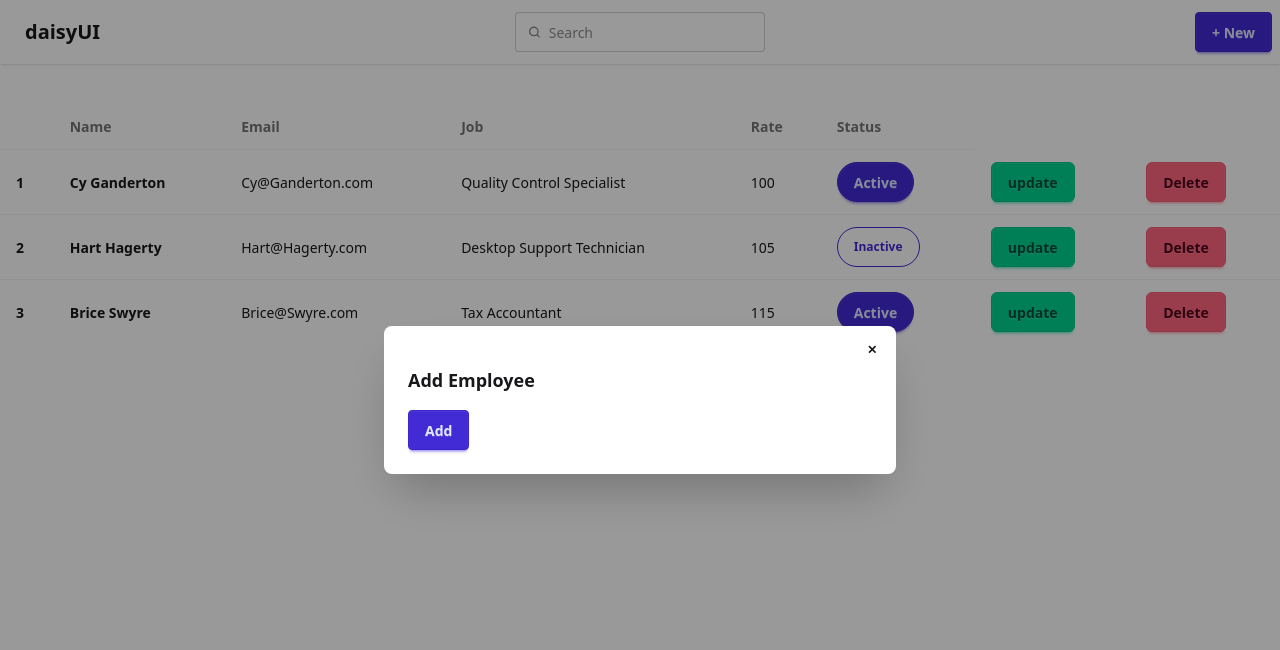
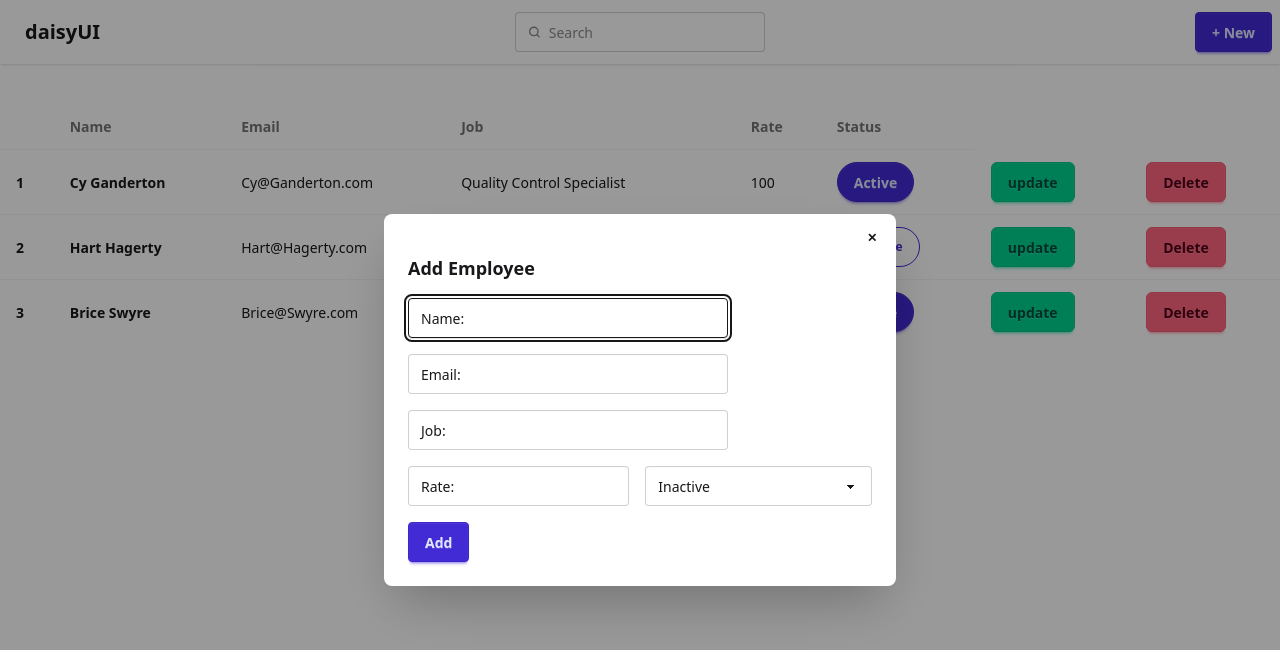
Before and after one commit to Imi-Nkateko/crud-app, a React (Vite) app in the folder client/: page / in a window 1280 px wide. Both pictures are taken after a click on the link "+ New". Shown: the top 650 px of the page. Built offline with nearby package versions, Linux system fonts and the light colour scheme.

Commit message:
useEffect to open and close modal

```diff
--- a/client/src/components/ModalForm.jsx
+++ b/client/src/components/ModalForm.jsx
@@ -1,30 +1,108 @@
-import React from "react";
+import React, { useEffect, useRef, useState } from "react";
 
-const ModalForm = ({ isOpen, onClose, mode, onSubmit }) => {
+const ModalForm = ({ isOpen, onClose, mode }) => {
+  const [name, setName] = useState("");
+  const [email, setEmail] = useState("");
+  const [job, setJob] = useState("");
+  const [rate, setRate] = useState("");
+  const [status, setStatus] = useState(false);
+  const modalRef = useRef(null);
+
+  useEffect(() => {
+    if (isOpen) {
+      modalRef.current?.showModal()
+    } else {
+      modalRef.current?.close();
+    }
+  }, [isOpen]);
+
+  const handleStatusChange = (e) => {
+    setStatus(e.target.value === "Active");
+  };
+
+  const handleSubmit = (e) => {
+    e.preventDefault();
+    console.log("Form submitted!");
+
+    onClose();
+  };
+
   return (
-    <>
-      {/* You can open the modal using document.getElementById('ID').showModal() method */}
-
-      <dialog id="my_modal_3" className="modal" open={isOpen}>
+    <dialog ref={modalRef} className="modal">
       <div className="modal-box">
         <h3 className="font-bold text-lg py-4">
           {mode === "edit" ? "Edit Employee" : "Add Employee"}
         </h3>
         <form method="dialog">
-            {/* if there is a button in form, it will close the modal */}
-            <button className="btn btn-sm btn-circle btn-ghost absolute right-2 top-2">
+          <label className="input mb-4 input-bordered flex items-center gap-2">
+            Name:
+            <input
+              type="text"
+              className="grow"
+              value={name}
+              onChange={(e) => setName(e.target.value)}
+            />
+          </label>
+
+          <label className="input mb-4 input-bordered flex items-center gap-2">
+            Email:
+            <input
+              type="email"
+              className="grow"
+              value={email}
+              onChange={(e) => setEmail(e.target.value)}
+            />
+          </label>
+
+          <label className="input mb-4 input-bordered flex items-center gap-2">
+            Job:
+            <input
+              type="text"
+              className="grow"
+              value={job}
+              onChange={(e) => setJob(e.target.value)}
+            />
+          </label>
+
+          <div className="flex mb-4 justify-between gap-4">
+            <label className="input input-bordered flex items-center gap-2">
+              Rate:
+              <input
+                type="number"
+                className="grow"
+                value={rate}
+                onChange={(e) => setRate(e.target.value)}
+              />
+            </label>
+            <select
+              value={status ? "Active" : "Inactive"}
+              className="select"
+              onChange={handleStatusChange}
+            >
+              <option>Active</option>
+              <option>Inactive</option>
+            </select>
+          </div>
+
+          {/* Close button */}
+          <button
+            className="btn btn-sm btn-circle btn-ghost absolute right-2 top-2"
+            onClick={onClose}
+          >
             ✕
           </button>
 
-
-
-            <button onSubmit={onSubmit} className="btn btn-primary">
+          {/* Submit button */}
+          <button
+            type="submit"
+            className="btn btn-primary"
+            onClick={handleSubmit}
+          >
             {mode === "edit" ? "Edit" : "Add "}
           </button>
         </form>
       </div>
     </dialog>
-    </>
   );
 };
 
```
Lines whose indentation alone changed are shown as unchanged.
